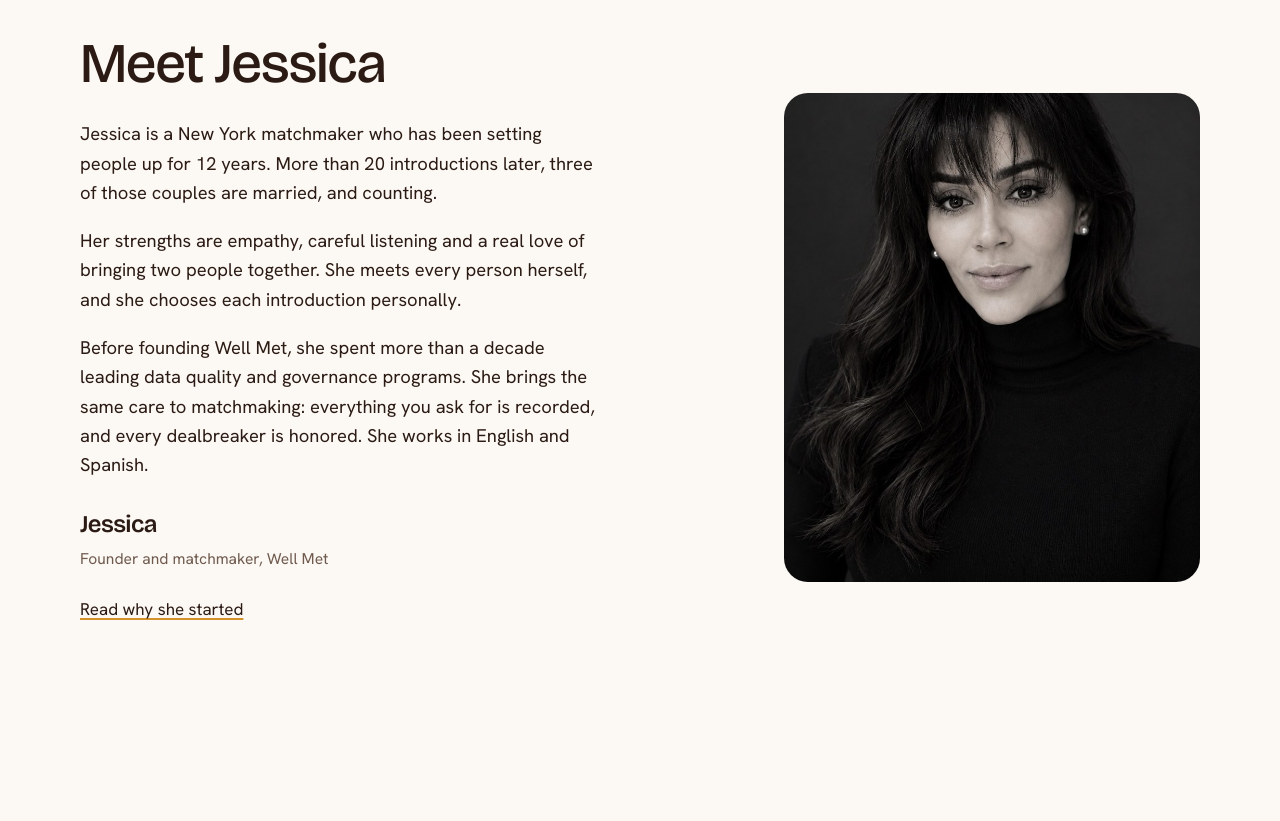
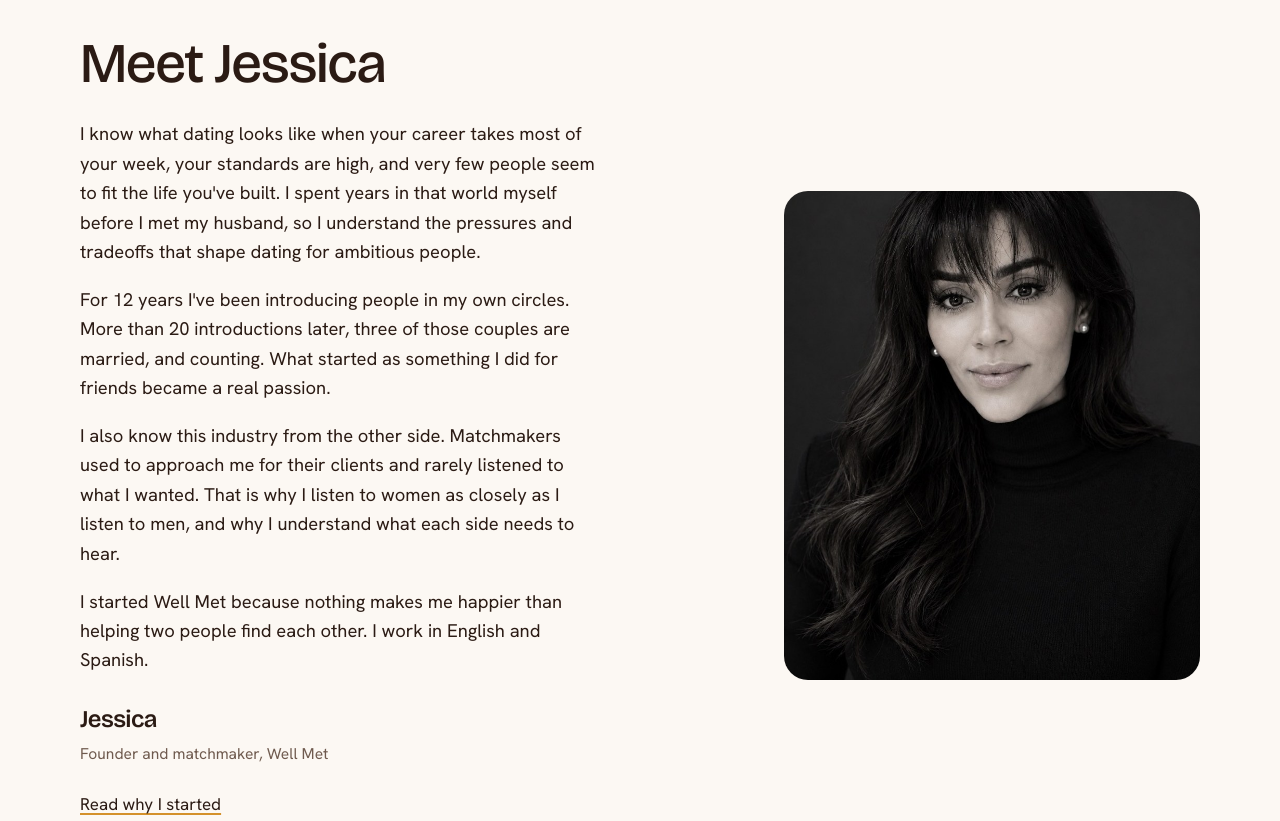
Before and after one commit to JessicaOg/matchmaking-website., a plain HTML site: page index.html in a window 1280 px wide. Shown: the part 940-1761 px from the top of the page. Drawn offline with nearby package versions, Linux system fonts and the light colour scheme.

Commit message:
Rewrite About section in first person
Co-Authored-By: Claude Fable 5.2 <noreply@anthropic.com>
Claude-Session: https://claude.ai/code/session_015wayALHpRMLFMFDdiTShzQ

```diff
--- a/index.html
+++ b/index.html
@@ -62,13 +62,14 @@
         <div>
           <h2>Meet Jessica</h2>
           <div class="about-body">
-            <p>Jessica is a New York matchmaker who has been setting people up for 12 years. More than 20 introductions later, three of those couples are married, and counting.</p>
-            <p>Her strengths are empathy, careful listening and a real love of bringing two people together. She meets every person herself, and she chooses each introduction personally.</p>
-            <p>Before founding Well Met, she spent more than a decade leading data quality and governance programs. She brings the same care to matchmaking: everything you ask for is recorded, and every dealbreaker is honored. She works in English and Spanish.</p>
+            <p>I know what dating looks like when your career takes most of your week, your standards are high, and very few people seem to fit the life you've built. I spent years in that world myself before I met my husband, so I understand the pressures and tradeoffs that shape dating for ambitious people.</p>
+            <p>For 12 years I've been introducing people in my own circles. More than 20 introductions later, three of those couples are married, and counting. What started as something I did for friends became a real passion.</p>
+            <p>I also know this industry from the other side. Matchmakers used to approach me for their clients and rarely listened to what I wanted. That is why I listen to women as closely as I listen to men, and why I understand what each side needs to hear.</p>
+            <p>I started Well Met because nothing makes me happier than helping two people find each other. I work in English and Spanish.</p>
           </div>
           <p class="letter-sign">Jessica</p>
           <p class="letter-role">Founder and matchmaker, Well Met</p>
-          <p class="about-link"><a href="#story">Read why she started</a></p>
+          <p class="about-link"><a href="#story">Read why I started</a></p>
         </div>
         <figure class="portrait">
           <img src="images/jessica.jpg" alt="Portrait of Jessica, founder of Well Met" width="800" height="941">
```
